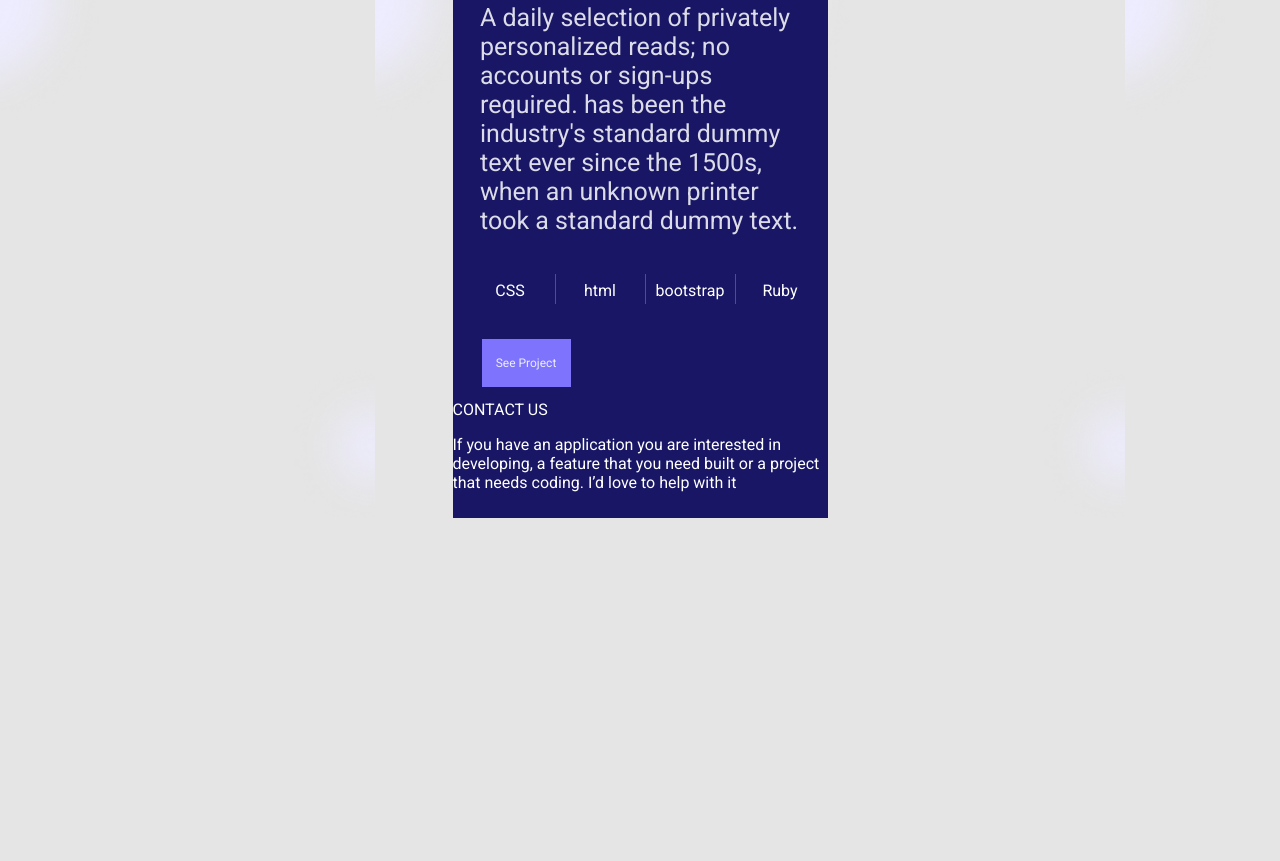
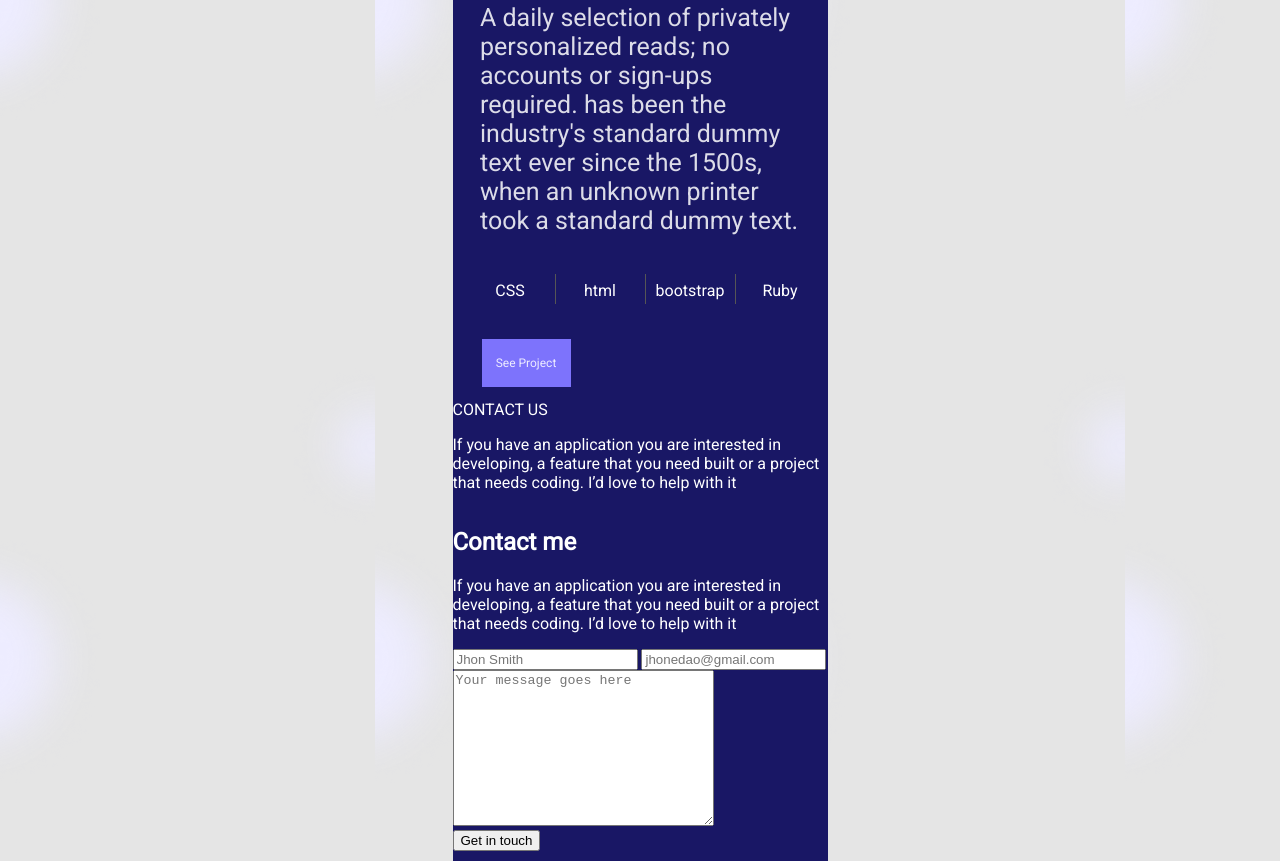
Before and after one commit to somarib/Week2-contact-form, a website: page Index.html in a window 1280 px wide. Shown: the part 4111-4972 px from the top of the page. Before the commit the page ends 4629 px from the top, so only its background shows below. Drawn offline with Linux system fonts and the light colour scheme.

Commit message:
Update: Index.html "start contact form"

```diff
--- a/Index.html
+++ b/Index.html
@@ -221,6 +221,22 @@
                 a feature that you need built or a project that needs coding.
                 I’d love to help with it
             </p>
+      </section>
+
+        <section class="contact_form">
+          <form action="https://formspree.io/f/xyyvbwzw" method="post">
+            <h1 class="form_header">Contact me</h1>
+            <p class="form_paragraph">If you have an application you are interested in
+              developing, a feature that you need built or
+              a project that needs coding. I’d love to help with it
+            </p>
+            <div class="form_inputs">
+              <input type="text" placeholder="Jhon Smith" class="form_input" maxlength="30" required name="name">
+              <input type="email" placeholder="jhonedao@gmail.com" class="form_input" required name="email">
+              <textarea cols="30" rows="10" placeholder="Your message goes here" maxlength="500" required class="form_input" name="message"></textarea>
+            </div>
+            <button class="form_button" type="Submit">Get in touch</button>
+          </form>
         </section>
 
       </main>
```
